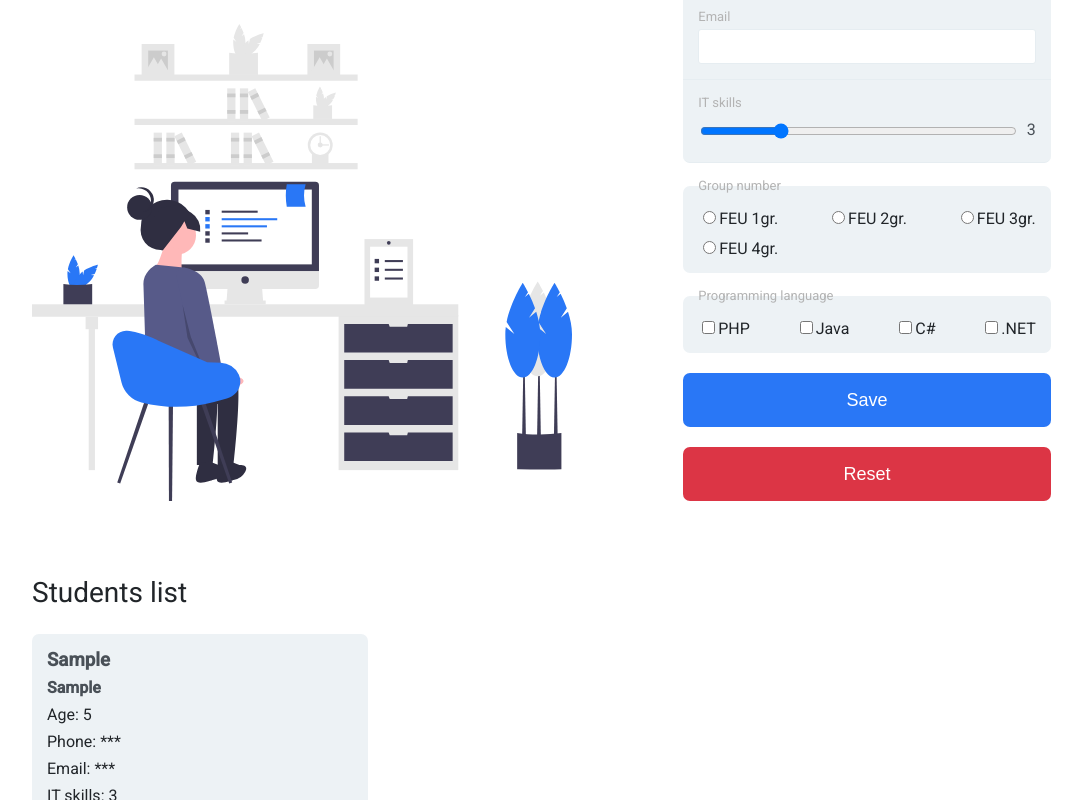
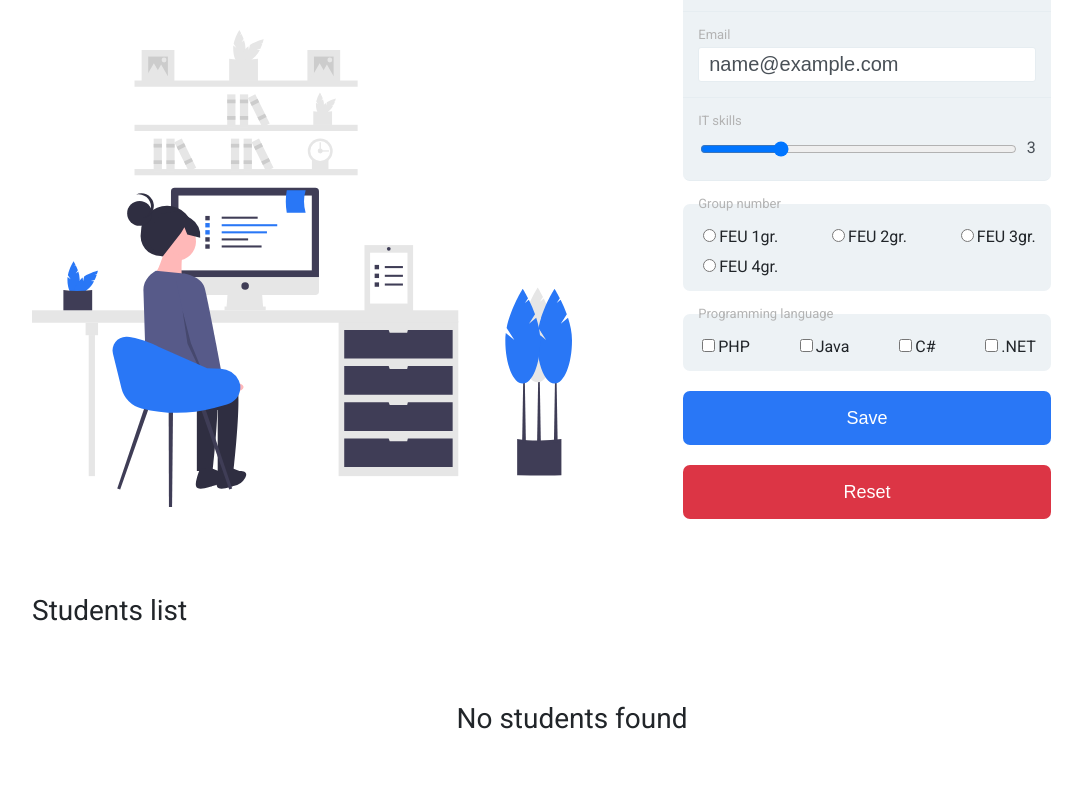
Before and after one commit to shooperis/students-form-react, a React (Create React App) app: page / in a window 1280 px wide. Both pictures are taken after typing "Sample", "Sample", "5", "5551234", "name@example.com" into the empty fields and a click on the button "Save". Shown: the part 523-1323 px from the top of the page, without its empty margins (68-1150 px from the left). Built offline with nearby package versions, Linux system fonts and the light colour scheme.

Commit message:
added form validation functionality

```diff
--- a/src/App.js
+++ b/src/App.js
@@ -54,13 +54,21 @@ function App() {
             type: "text",
             id: "first-name",
             title: "First name",
-            defaultValue: ""
+            defaultValue: "",
+            validation: {
+              minLength: 3,
+              require: true
+            }
           },
           {
             type: "text",
             id: "last-name",
             title: "Last name",
-            defaultValue: ""
+            defaultValue: "",
+            validation: {
+              minLength: 3,
+              require: true
+            }
           },
           {
             type: "number",
@@ -70,6 +78,11 @@ function App() {
             params: {
               min: -10,
               max: 200
+            },
+            validation: {
+              minNumb: 1,
+              maxNumb: 120,
+              require: true
             }
           },
           {
@@ -77,14 +90,24 @@ function App() {
             id: "phone",
             title: "Phone",
             defaultValue: "",
-            personal: true
+            personal: true,
+            validation: {
+              minLength: 9,
+              maxLength: 12,
+              require: true
+            }
           },
           {
             type: "email",
             id: "email",
             title: "Email",
             defaultValue: "",
-            personal: true
+            personal: true,
+            validation: {
+              minLength: 8,
+              email: true,
+              require: true
+            }
           },
           {
             type: "range",
--- a/src/components/Form/Field.js
+++ b/src/components/Form/Field.js
@@ -1,6 +1,6 @@
 import React from 'react';
 
-const Field = ({field, fieldValue, onSetFieldValue}) => {
+const Field = ({field, fieldValue, validationMsg, onSetFieldValue}) => {
   const fieldOptions = {
     name: field.id,
     id: field.id,
@@ -15,14 +15,18 @@ const Field = ({field, fieldValue, onSetFieldValue}) => {
     });
   }
 
+  if (validationMsg) {
+    fieldOptions.className = 'error';
+  }
+
   if (field.type === 'text' || field.type === 'number' || field.type === 'tel' || field.type === 'email') {
     return (
       <div key={field.id} className="input-group">
         <label htmlFor={field.id}>{field.title}</label>
         {React.createElement('input', fieldOptions)}
-        {/* {validateForm && fieldValue.length < 3 && (
-          <span className="error-text">This field is required</span>
-        )} */}
+        {validationMsg && (
+          <span className="error-text">{validationMsg}</span>
+        )}
       </div>
     );
   }
--- a/src/components/Form/Form.js
+++ b/src/components/Form/Form.js
@@ -16,7 +16,7 @@ const Form = ({title, text, image, imageAlt, fields, onStudentCreated, studentTo
     }
   });
 
-  // const [validateForm, setValidateForm] = useState(false);
+  const [fieldsValidationMessages, setFieldsValidationMessages] = useState({});
   const [fieldsValues, setFieldsValues] = useState(fieldsDefaultValues);
 
   const onSetFieldValueHandler = (event, fieldType) => {
@@ -33,9 +33,62 @@ const Form = ({title, text, image, imageAlt, fields, onStudentCreated, studentTo
     });
   };
 
+  const onFormValidation = fieldsToValidate => {
+    let validationStatus = true;
+    const messages = {};
+
+    fields.forEach(field => {
+      const fieldValidationOptions = field.validation;
+
+      if (fieldValidationOptions) {
+        const fieldId = field.id;
+        const fieldValue = fieldsToValidate[`${fieldId}`].value;
+
+        Object.keys(fieldValidationOptions).forEach(key => {
+          let validationOptionId = key;
+          let validationOptionValue = fieldValidationOptions[key];
+
+          if (validationOptionId === 'email' && validationOptionValue === true && (!fieldValue.includes('@') || !fieldValue.includes('.'))) {
+            validationStatus = false;
+            messages[`${fieldId}`] = 'This field should @ and . characters';
+          }
+
+          if (validationOptionId === 'maxNumb' && Number(fieldValue) > validationOptionValue) {
+            validationStatus = false;
+            messages[`${fieldId}`] = `This field can't be more than ${validationOptionValue}`;
+          }
+
+          if (validationOptionId === 'minNumb' && Number(fieldValue) < validationOptionValue) {
+            validationStatus = false;
+            messages[`${fieldId}`] = `This field can't be less than ${validationOptionValue}`;
+          }
+
+          if (validationOptionId === 'maxLength' && fieldValue.length > validationOptionValue) {
+            validationStatus = false;
+            messages[`${fieldId}`] = `This field should be not more than ${validationOptionValue} numbers`;
+          }
+
+          if (validationOptionId === 'minLength' && fieldValue.length < validationOptionValue) {
+            validationStatus = false;
+            messages[`${fieldId}`] = `This field should be at least ${validationOptionValue} characters`;
+          }
+
+          if (validationOptionId === 'require' && validationOptionValue === true && !fieldValue) {
+            validationStatus = false;
+            messages[`${fieldId}`] = 'This field is required';
+          }
+        });
+      }
+    });
+
+    setFieldsValidationMessages(messages);
+    return validationStatus;
+  }
+
   const onSubmitFormHandler = event => {
     event.preventDefault();
 
+    if (onFormValidation(fieldsValues)) {
       if (studentToEditData.id) {
         const editedStudent = studentToEditData;
         editedStudent.data = fieldsValues;
@@ -52,6 +105,7 @@ const Form = ({title, text, image, imageAlt, fields, onStudentCreated, studentTo
       }
 
       event.target.reset();
+    }
   }
 
   const onResetFormHandler = () => {
@@ -81,7 +135,7 @@ const Form = ({title, text, image, imageAlt, fields, onStudentCreated, studentTo
 
           <form id="students-form" onSubmit={onSubmitFormHandler} onReset={onResetFormHandler} noValidate>
             <div className="student-info">
-              {fields.map(field => <Field field={field} fieldValue={fieldsValues[`${field.id}`].value} onSetFieldValue={onSetFieldValueHandler} />)}
+              {fields.map(field => <Field field={field} fieldValue={fieldsValues[`${field.id}`].value} validationMsg={fieldsValidationMessages[`${field.id}`]} onSetFieldValue={onSetFieldValueHandler} />)}
             </div>
             <button className="submit-button btn big-btn" type="submit">Save</button>
             <button className="reset-button btn secondary-btn big-btn" type="reset">Reset</button>
```
Also changed, not shown: 1 other file (tests, documents, lock files or other folders). Lines whose indentation alone changed are shown as unchanged.
